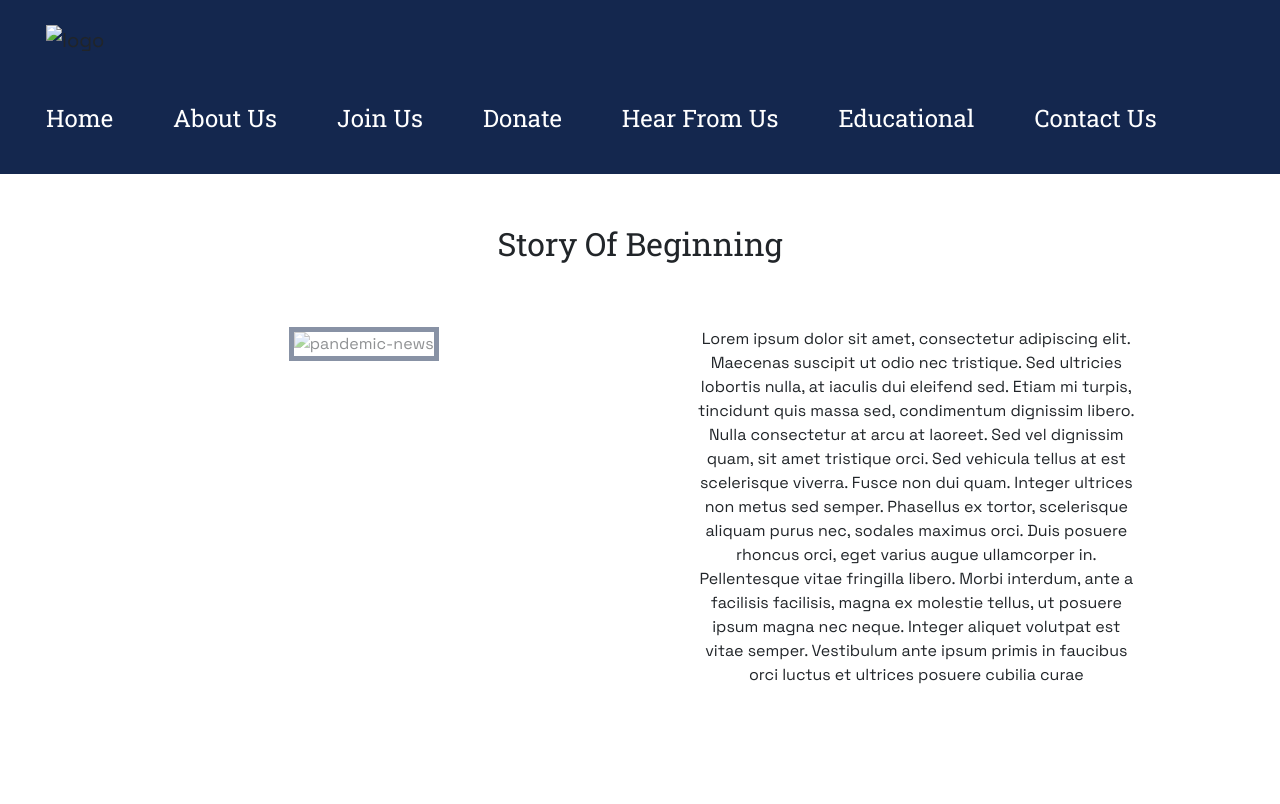
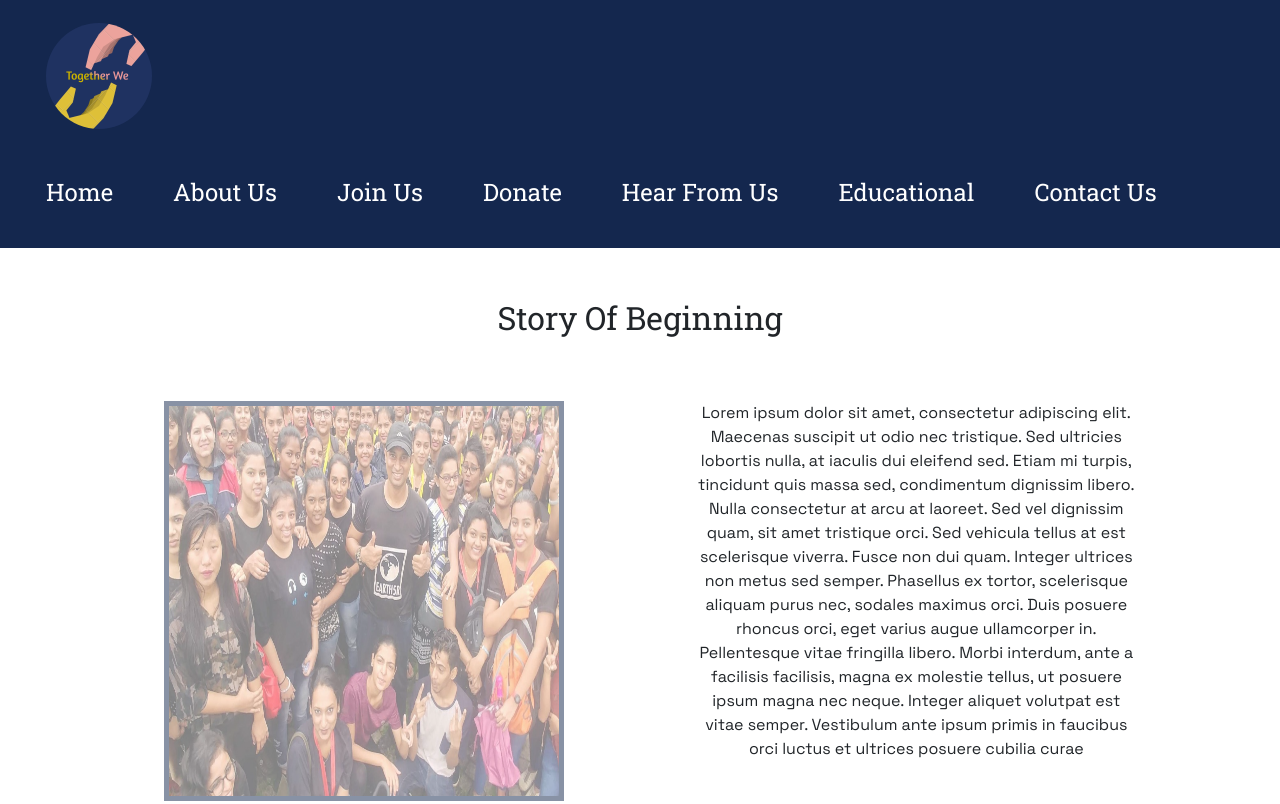
Before and after one commit to DeepaliBolsekar/Tgether-We--NGO, a plain HTML site: page aboutUs.html in a window 1280 px wide. Shown: the top 804 px of the page. Drawn offline with nearby package versions, Linux system fonts and the light colour scheme; files that its build step writes are made by us from their sources.

Commit message:
Update aboutUs.html
second file completed.

```diff
--- a/aboutUs.html
+++ b/aboutUs.html
@@ -5,7 +5,7 @@
     <meta name="viewport" content="width=device-width, initial-scale=1.0">
     <link href="https://fonts.googleapis.com/css2?family=Roboto+Slab&family=Space+Grotesk&display=swap" rel="stylesheet">
     <link rel="stylesheet" href="https://stackpath.bootstrapcdn.com/bootstrap/4.5.0/css/bootstrap.min.css" integrity="sha384-9aIt2nRpC12Uk9gS9baDl411NQApFmC26EwAOH8WgZl5MYYxFfc+NcPb1dKGj7Sk" crossorigin="anonymous">
-    <link rel="stylesheet" href="css/styles.css">
+    <link rel="stylesheet" href="styles.css">
     <link rel="stylesheet" href="https://cdnjs.cloudflare.com/ajax/libs/font-awesome/4.7.0/css/font-awesome.min.css">
     <link href="https://fonts.googleapis.com/icon?family=Material+Icons"
       rel="stylesheet">
@@ -16,7 +16,7 @@
         <!-- <nav class="navbar sticky-top navbar-expand-lg navbar-light">add backgroud color -->
           <div class="navbar">
           <a class="navbar-brand" >
-              <img src="images/circle-cropped (1).png" alt="logo">
+              <img src="circle-cropped (1).png" alt="logo">
           </a>
           <!-- <button class="navbar-toggler" type="button" data-toggle="collapse" data-target="#navbarSupportedContent" aria-controls="navbarSupportedContent" aria-expanded="false" aria-label="Toggle navigation">
             <span class="navbar-toggler-icon"></span>
@@ -39,7 +39,7 @@
         <h2 >Story Of Beginning</h2>
           <div class="row">
             <div class="about-box col-lg-6">
-              <img class="about-img" src="css/group-pic.jpg" alt="pandemic-news">
+              <img class="about-img" src="group-pic.jpg" alt="pandemic-news">
             </div>
             <div class="about-box col-lg-6">
               <p class="about-para">Lorem ipsum dolor sit amet, consectetur adipiscing elit. Maecenas suscipit ut odio nec tristique. Sed ultricies lobortis nulla, at iaculis dui eleifend sed. Etiam mi turpis, tincidunt quis massa sed, condimentum dignissim libero. Nulla consectetur at arcu at laoreet. Sed vel dignissim quam, sit amet tristique orci. Sed vehicula tellus at est scelerisque viverra. Fusce non dui quam. Integer ultrices non metus sed semper. Phasellus ex tortor, scelerisque aliquam purus nec, sodales maximus orci. Duis posuere rhoncus orci, eget varius augue ullamcorper in. Pellentesque vitae fringilla libero. Morbi interdum, ante a facilisis facilisis, magna ex molestie tellus, ut posuere ipsum magna nec neque. Integer aliquet volutpat est vitae semper. Vestibulum ante ipsum primis in faucibus orci luctus et ultrices posuere cubilia curae</p>
```
